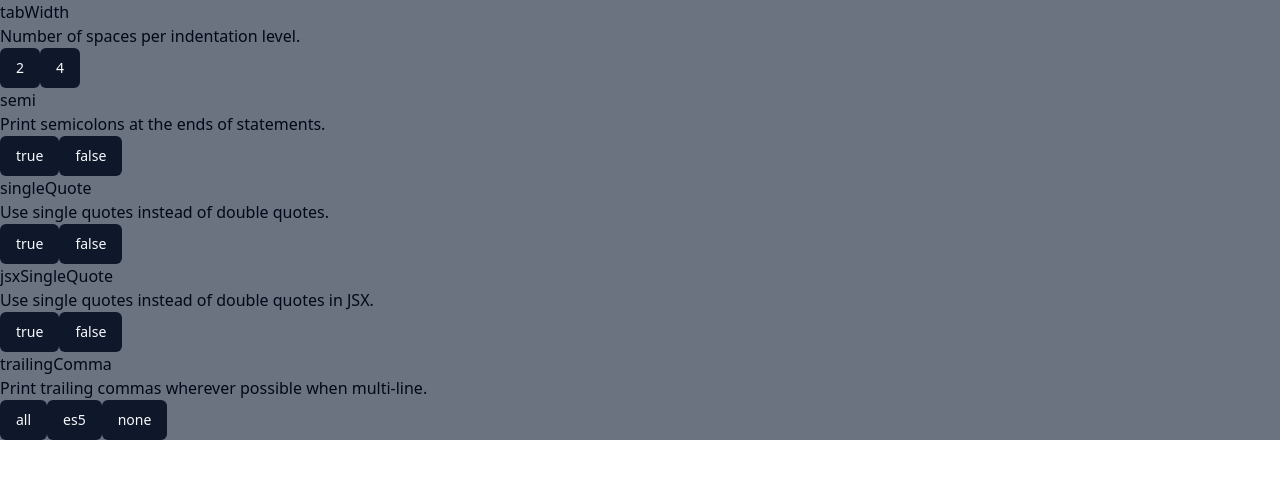
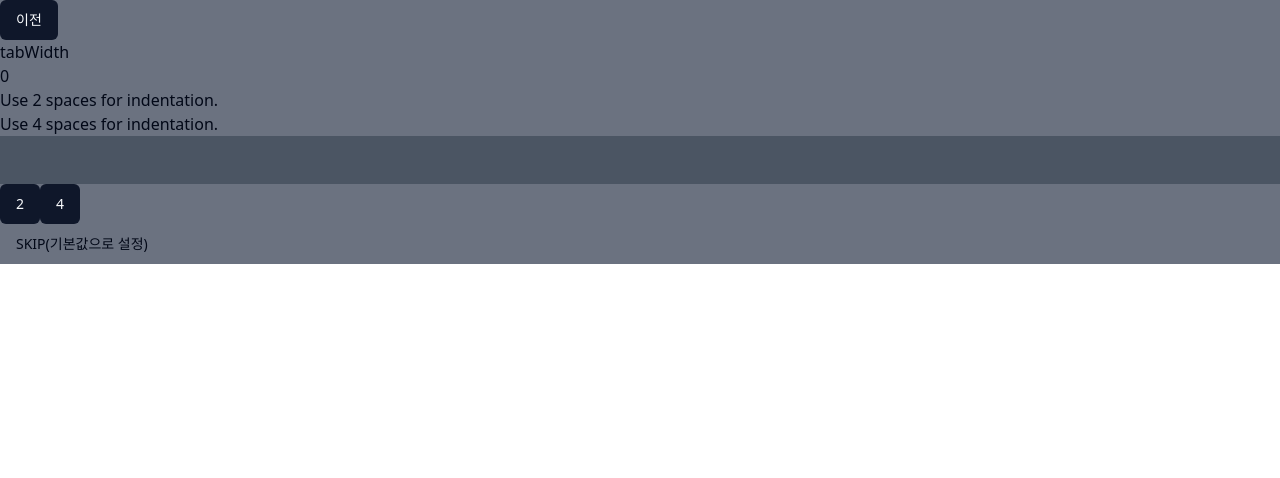
Before and after one commit to sasha1107/config-maker, a React (Vite) app: page /form in a window 1280 px wide. Shown: the top 478 px of the page. Built offline with nearby package versions, Linux system fonts and the light colour scheme.

Commit message:
Feat: Form 페이지 구현
- form 완성 시 데이터를 가져다 result 페이지에 출력

```diff
--- a/src/constants/form.json
+++ b/src/constants/form.json
@@ -2,35 +2,95 @@
   {
     "id": 1,
     "config": "tabWidth",
-    "options": [2, 4],
+    "options": [
+      {
+        "value": 2,
+        "description": "Use 2 spaces for indentation.",
+        "code": "  "
+      },
+      {
+        "value": 4,
+        "description": "Use 4 spaces for indentation.",
+        "code": "    "
+      }
+    ],
     "default": 2,
     "description": "Number of spaces per indentation level."
   },
   {
     "id": 2,
     "config": "semi",
-    "options": [true, false],
+    "options": [
+      {
+        "value": true,
+        "description": "Add semicolons at the end of statements.",
+        "code": ";"
+      },
+      {
+        "value": false,
+        "description": "Do not add semicolons at the end of statements.",
+        "code": ""
+      }
+    ],
     "default": true,
     "description": "Print semicolons at the ends of statements."
   },
   {
     "id": 3,
     "config": "singleQuote",
-    "options": [true, false],
+    "options": [
+      {
+        "value": true,
+        "description": "Use single quotes for strings.",
+        "code": "'"
+      },
+      {
+        "value": false,
+        "description": "Use double quotes for strings.",
+        "code": "\""
+      }
+    ],
     "default": false,
     "description": "Use single quotes instead of double quotes."
   },
   {
     "id": 4,
     "config": "jsxSingleQuote",
-    "options": [true, false],
+    "options": [
+      {
+        "value": true,
+        "description": "Use single quotes for strings.",
+        "code": "'"
+      },
+      {
+        "value": false,
+        "description": "Use double quotes for strings.",
+        "code": "\""
+      }
+    ],
     "default": false,
     "description": "Use single quotes instead of double quotes in JSX."
   },
   {
     "id": 5,
     "config": "trailingComma",
-    "options": ["all", "es5", "none"],
+    "options": [
+      {
+        "value": "all",
+        "description": "Add a trailing comma where valid in ES5 (objects, arrays, etc.)",
+        "code": ","
+      },
+      {
+        "value": "es5",
+        "description": "Add a trailing comma where valid in ES5 (objects, arrays, etc.)",
+        "code": ","
+      },
+      {
+        "value": "none",
+        "description": "Remove all trailing commas.",
+        "code": ""
+      }
+    ],
     "default": "all",
     "description": "Print trailing commas wherever possible when multi-line."
   }
--- a/src/constants/index.ts
+++ b/src/constants/index.ts
@@ -1,4 +1,25 @@
-import formData from './form.json';
-import configData from './config.json';
+import formJSON from './form.json';
+import configJSON from './config.json';
+
+type formDataType = {
+  id: number;
+  config: string;
+  options: {
+    value: string | boolean | number;
+    description: string;
+    code: string;
+  }[];
+  default: string | boolean | number;
+  description: string;
+};
+type configDataType = {
+  id: number;
+  config: string;
+  options: string[] | boolean[] | number[];
+  default: string | boolean | number;
+};
+
+const formData: formDataType[] = formJSON;
+const configData: configDataType[] = configJSON;
 
 export { formData, configData };
--- a/src/pages/Form/index.tsx
+++ b/src/pages/Form/index.tsx
@@ -1,33 +1,87 @@
-import { useLoaderData } from 'react-router-dom';
+import { useEffect, useState } from 'react';
+import { useNavigate } from 'react-router-dom';
 import { Button } from '@shadcn/button';
-type JoinedformDataType = {
-  id: number;
-  config: string;
-  options: string[] | boolean[];
-  default: string | boolean;
-  description: string;
-};
+import { formData } from '@constants';
+
 const Form = () => {
-  const formData = useLoaderData() as JoinedformDataType[];
-  console.log(formData);
+  const [formStep, setFormStep] = useState(1);
+  const currentForm = formData.find((form) => form.id === formStep);
+  const navigate = useNavigate();
+  const [answer, setAnswer] = useState(new Map());
+  const [progress, setProgress] = useState(0);
 
+  useEffect(() => {
+    setProgress(((formStep - 1) / formData.length) * 100);
+  }, [formStep]);
+
+  useEffect(() => {
+    if (formStep > formData.length) {
+      navigate('/result', {
+        state: answer,
+      });
+    }
+  }, [answer, formStep, navigate]);
+
+  if (currentForm === undefined) {
+    return <div>404</div>;
+  }
+  const { options, config, default: defaultOption } = currentForm;
+
+  const handleUpdateAnswer = (value: unknown, config: string) => {
+    setAnswer((prevMap) => new Map(prevMap).set(config, value));
+  };
+  const handleNextStep = (value: unknown, config: string) => {
+    handleUpdateAnswer(value, config);
+    setFormStep((prev) => prev + 1);
+  };
+  const handlePrevStep = () => {
+    if (formStep === 1) {
+      alert('첫번째 페이지입니다.');
+      return;
+    }
+    setFormStep((prev) => prev - 1);
+  };
   return (
     <div>
-      {formData.map(({ id, config, description, options }) => {
-        return (
-          <div key={id}>
-            <div>
-              <p>{config}</p>
-              <p>{description}</p>
-            </div>
-            <div>
-              {options.map((option) => {
-                return <Button>{option.toString()}</Button>;
-              })}
-            </div>
-          </div>
-        );
-      })}
+      <div>
+        <Button onClick={handlePrevStep}>이전</Button>
+      </div>
+      {config}
+      <div>{progress}</div>
+      <div>
+        <div>
+          {options.map(({ description }) => (
+            <>
+              <div>{description}</div>
+            </>
+          ))}
+        </div>
+        <div>
+          {options.map(({ code }) => (
+            <>
+              <pre className='bg-gray-600 text-white'>{code}</pre>
+            </>
+          ))}
+        </div>
+        <div>
+          {options.map(({ value }) => (
+            <Button
+              key={value.toString()}
+              onClick={() => handleNextStep(value, config)}
+            >
+              {value.toString()}
+            </Button>
+          ))}
+        </div>
+        <div>
+          <Button
+            variant={'ghost'}
+            onClick={() => handleNextStep(defaultOption, config)}
+          >
+            SKIP(기본값으로 설정)
+          </Button>
+        </div>
+      </div>
     </div>
   );
 };
--- a/src/pages/Result/index.tsx
+++ b/src/pages/Result/index.tsx
@@ -1,9 +1,12 @@
 import Install from './_components/Install';
+import { useLocation } from 'react-router-dom';
 
 const Result = () => {
+  const { state } = useLocation();
   return (
     <div>
       <Install />
+      <pre>{JSON.stringify(Object.fromEntries(state), null, 2)}</pre>
     </div>
   );
 };
--- a/src/pages/routes.tsx
+++ b/src/pages/routes.tsx
@@ -1,21 +1,6 @@
 import { createBrowserRouter, RouterProvider } from 'react-router-dom';
 import { Splash, Form, Result, Loading } from '@pages';
-import { configData, formData } from '@constants';
-import { joinJSON } from '@utils';
 
-type formDataType = {
-  id: number;
-  config: string;
-  options: string[] | boolean[] | number[];
-  default: string | boolean | number;
-  description: string;
-};
-type configDataType = {
-  id: number;
-  config: string;
-  options: string[] | boolean[] | number[];
-  default: string | boolean | number;
-};
 const routes = createBrowserRouter([
   {
     path: '/',
@@ -32,16 +17,12 @@ const routes = createBrowserRouter([
   {
     path: '/form',
     element: <Form />,
-    loader: () => {
-      return new Promise((resolve) => {
-        const result = joinJSON<formDataType, configDataType>(
-          formData,
-          configData,
-          'config'
-        );
-        resolve(result);
-      });
-    },
+    // loader: () => {
+    //   return new Promise((resolve) => {
+    //     const result = joinJSON(formData, configData, 'config');
+    //     resolve(result);
+    //   });
+    // },
   },
   {
     path: '/result',
```
Also changed, not shown: src/constants/example.json (deleted, +0 -67 lines).
